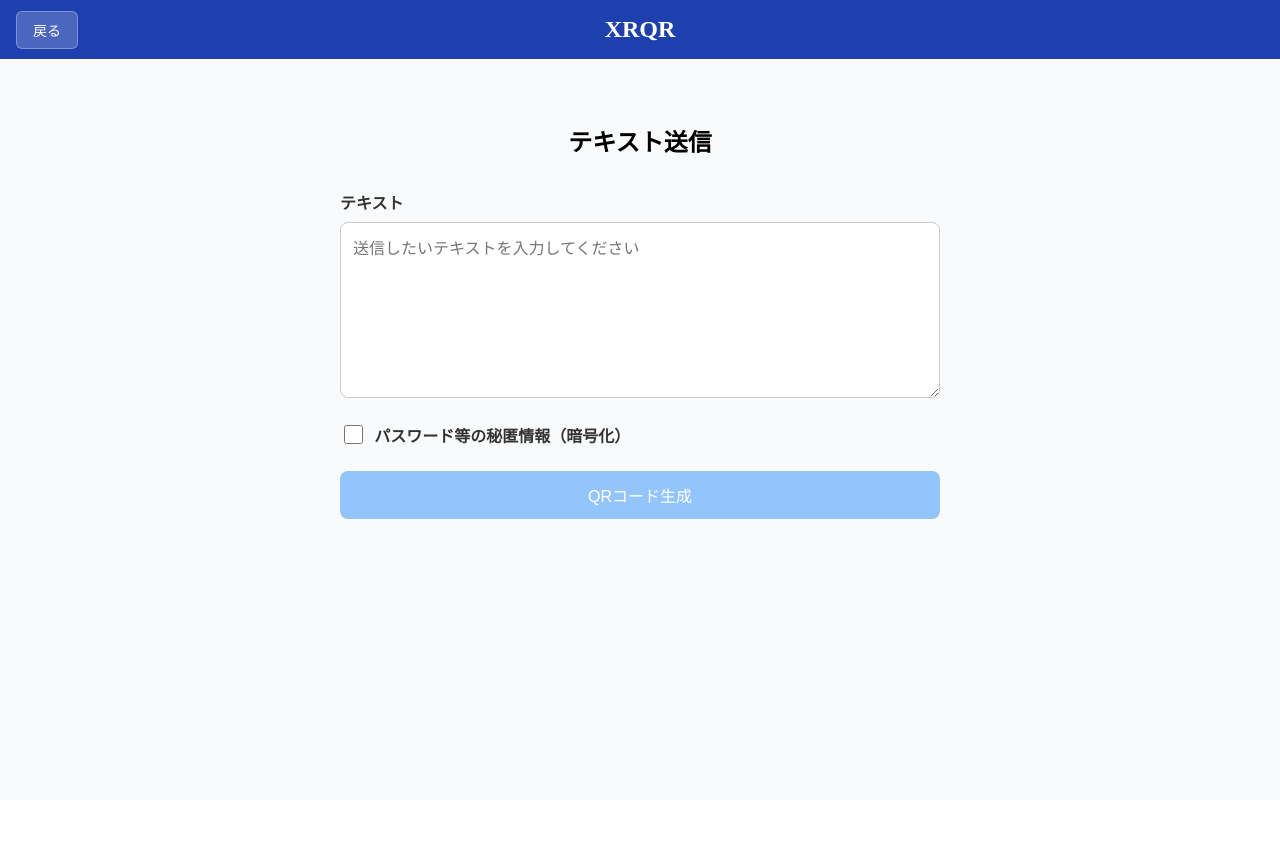
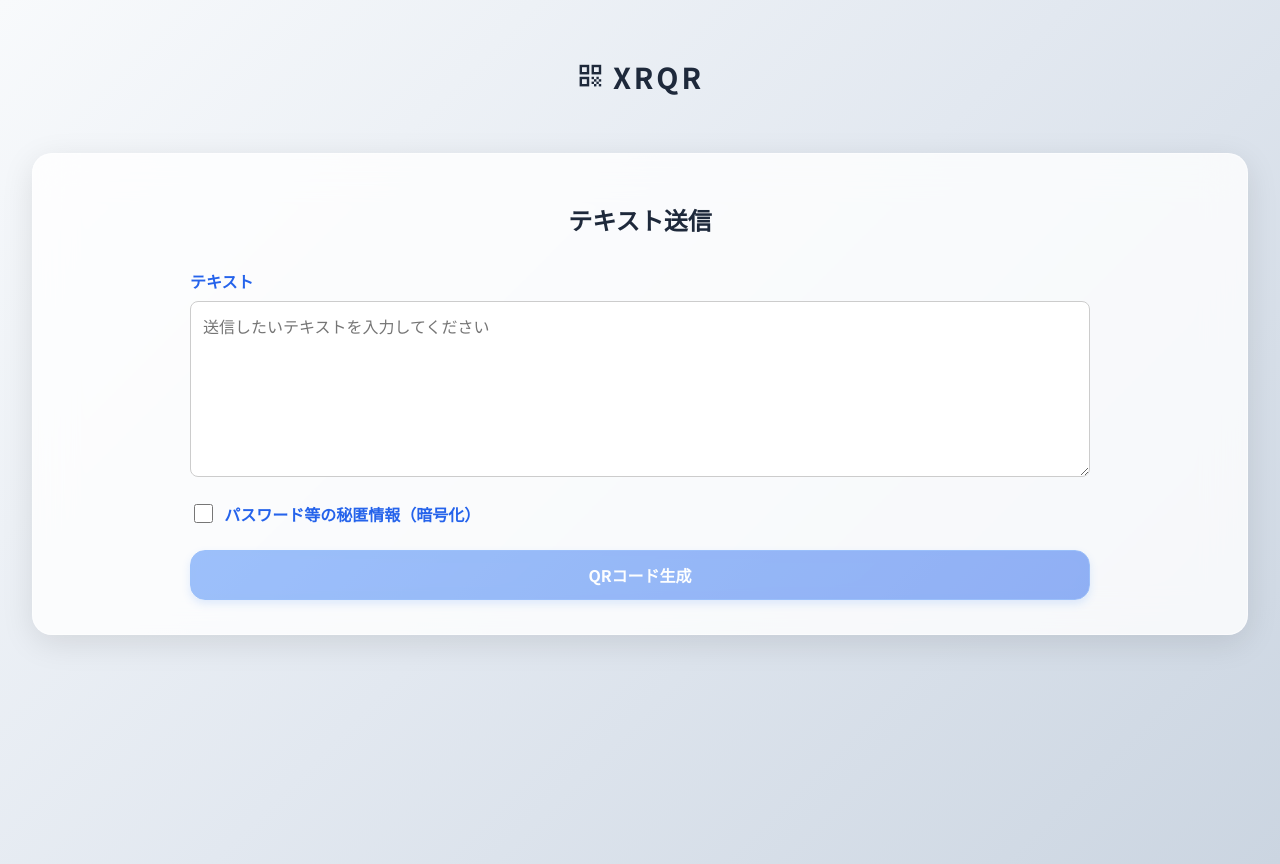
Before and after one commit to WebXR-JP/xrqr, a React (Vite) app: page / in a window 1280 px wide. Before the commit the page ends 800 px from the top, so only its background shows below. Built offline with nearby package versions, Linux system fonts and the light colour scheme.

Commit message:
fixup! Merge pull request #5 from WebXR-JP/fix/scan

```diff
--- a/index.html
+++ b/index.html
@@ -4,6 +4,10 @@
     <meta charset="UTF-8" />
     <link rel="icon" type="image/svg+xml" href="/favicon.png" />
     <meta name="viewport" content="width=device-width, initial-scale=1.0" />
+    <link rel="preconnect" href="https://fonts.googleapis.com">
+    <link rel="preconnect" href="https://fonts.gstatic.com" crossorigin>
+    <link href="https://fonts.googleapis.com/css2?family=Noto+Sans+JP:wght@300;400;500;700&display=swap" rel="stylesheet">
+    <link href="https://fonts.googleapis.com/icon?family=Material+Icons" rel="stylesheet">
     <title>XRQR | WebXR-JP</title>
   </head>
   <body>
--- a/src/App.module.css
+++ b/src/App.module.css
@@ -1,41 +1,63 @@
 .container {
   min-height: 100vh;
-  background-color: #f9fafb;
+  background: linear-gradient(135deg, #f8fafc 0%, #e2e8f0 50%, #cbd5e1 100%);
+  font-family: 'Noto Sans JP', sans-serif;
+  padding: 2rem;
+  color: #1e293b;
 }
 
 .header {
-  background-color: #1e40af;
-  color: white;
-  padding: 1rem;
+  color: #1e293b;
+  padding: 1.5rem 2rem;
   text-align: center;
   display: flex;
   justify-content: center;
   align-items: center;
   position: relative;
+  margin-bottom: 2rem;
 }
 
 .title {
-  font-size: 1.5rem;
-  font-weight: bold;
+  font-size: 1.8rem;
+  font-weight: 700;
   margin: 0;
+  letter-spacing: 0.1em;
+  color: #1e293b;
+  display: flex;
+  align-items: center;
+  justify-content: center;
 }
 
 .main {
-  padding: 1rem;
+  padding: 0;
+  background: rgba(255, 255, 255, 0.8);
+  border-radius: 20px;
+  backdrop-filter: blur(20px);
+  border: 1px solid rgba(255, 255, 255, 0.5);
+  box-shadow: 0 8px 32px rgba(0, 0, 0, 0.1);
+  min-height: 60vh;
 }
 
 .backButton {
   position: absolute;
-  left: 1rem;
-  background: rgba(255, 255, 255, 0.2);
-  color: white;
-  border: 1px solid rgba(255, 255, 255, 0.3);
-  padding: 0.5rem 1rem;
-  border-radius: 0.375rem;
+  left: 1.5rem;
+  background: rgba(255, 255, 255, 0.9);
+  color: #64748b;
+  border: 1px solid rgba(148, 163, 184, 0.3);
+  padding: 0.75rem 1.25rem;
+  border-radius: 15px;
   cursor: pointer;
   font-size: 0.875rem;
+  font-weight: 600;
+  font-family: inherit;
+  transition: all 0.3s ease-in-out;
+  backdrop-filter: blur(10px);
+  box-shadow: 0 4px 8px rgba(0, 0, 0, 0.1);
 }
 
 .backButton:hover {
-  background: rgba(255, 255, 255, 0.3);
+  background: rgba(255, 255, 255, 1);
+  border-color: rgba(255, 255, 255, 1);
+  transform: translateY(-2px);
+  box-shadow: 0 8px 20px rgba(0, 0, 0, 0.2);
 }
--- a/src/App.tsx
+++ b/src/App.tsx
@@ -23,12 +23,12 @@ export const App = () => {
   return (
     <div className={styles.container}>
       <header className={styles.header}>
-        <h1 className={styles.title}>XRQR</h1>
-        {deviceType && (
-          <button type="button" className={styles.backButton} onClick={() => setDeviceType(null)}>
-            戻る
-          </button>
-        )}
+        <h1 className={styles.title}>
+          <span className="material-icons" style={{ marginRight: '0.5rem', fontSize: '1.8rem' }}>
+            qr_code
+          </span>
+          XRQR
+        </h1>
       </header>
       <main className={styles.main}>{renderScreen()}</main>
     </div>
--- /dev/null
+++ b/src/components/Button/index.tsx
@@ -0,0 +1,29 @@
+import React from 'react';
+import styles from './styles.module.css';
+
+export interface ButtonProps extends React.ButtonHTMLAttributes<HTMLButtonElement> {
+  variant?: 'primary' | 'secondary' | 'ghost';
+  size?: 'small' | 'medium' | 'large';
+  children: React.ReactNode;
+}
+
+export const Button: React.FC<ButtonProps> = ({
+  variant = 'primary',
+  size = 'medium',
+  className,
+  children,
+  ...props
+}) => {
+  const buttonClass = [
+    styles.button,
+    styles[variant],
+    styles[size],
+    className
+  ].filter(Boolean).join(' ');
+
+  return (
+    <button className={buttonClass} {...props}>
+      {children}
+    </button>
+  );
+};
--- /dev/null
+++ b/src/components/Button/styles.module.css
@@ -0,0 +1,74 @@
+.button {
+  border: none;
+  border-radius: 15px;
+  cursor: pointer;
+  font-family: inherit;
+  font-weight: 600;
+  transition: all 0.3s ease-in-out;
+  backdrop-filter: blur(10px);
+  display: inline-flex;
+  align-items: center;
+  justify-content: center;
+  text-decoration: none;
+}
+
+.button:disabled {
+  cursor: not-allowed;
+  opacity: 0.5;
+}
+
+/* Variants */
+.primary {
+  background: linear-gradient(135deg, #3b82f6, #2563eb);
+  color: white;
+  border: 1px solid #3b82f6;
+  box-shadow: 0 4px 8px rgba(59, 130, 246, 0.3);
+}
+
+.primary:hover:not(:disabled) {
+  background: linear-gradient(135deg, #2563eb, #1d4ed8);
+  border-color: #2563eb;
+  transform: translateY(-2px);
+  box-shadow: 0 8px 20px rgba(59, 130, 246, 0.4);
+}
+
+.secondary {
+  background: rgba(255, 255, 255, 0.9);
+  color: #2563eb;
+  border: 1px solid rgba(59, 130, 246, 0.3);
+  box-shadow: 0 4px 8px rgba(0, 0, 0, 0.1);
+}
+
+.secondary:hover:not(:disabled) {
+  background: rgba(255, 255, 255, 1);
+  transform: translateY(-2px);
+  box-shadow: 0 8px 20px rgba(0, 0, 0, 0.2);
+}
+
+.ghost {
+  background: rgba(59, 130, 246, 0.1);
+  color: #2563eb;
+  border: 1px solid rgba(59, 130, 246, 0.2);
+}
+
+.ghost:hover:not(:disabled) {
+  background: rgba(59, 130, 246, 0.2);
+  border-color: rgba(59, 130, 246, 0.3);
+  transform: translateY(-1px);
+}
+
+/* Sizes */
+.small {
+  padding: 0.5rem 1rem;
+  font-size: 0.875rem;
+}
+
+.medium {
+  padding: 0.75rem 1.5rem;
+  font-size: 1rem;
+}
+
+.large {
+  padding: 1rem 2rem;
+  font-size: 1.125rem;
+}
--- a/src/screens/Home/components/DeviceDetectorView/index.tsx
+++ b/src/screens/Home/components/DeviceDetectorView/index.tsx
@@ -1,5 +1,6 @@
 import React, { useEffect, useState } from 'react'
 import { useXRDetection } from '~/hooks/useXRDetection'
+import { Button } from '~/components/Button'
 import styles from './styles.module.css'
 
 type DeviceType = 'sender' | 'receiver' | null
@@ -34,19 +35,19 @@ export const DeviceDetectorView: React.FC<DeviceDetectorViewProps> = ({ onDevice
         <div className={styles.info}>このデバイスは送信側として利用可能です</div>
       )}
       <div className={styles.manualSelect}>
-        <button
-          type="button"
-          className={styles.button}
+        <Button
+          variant="primary"
+          size="large"
           onClick={() => {
             setManualSelect(true)
             onDeviceTypeSelect('sender')
           }}
         >
           送信側として使用
-        </button>
-        <button
-          type="button"
-          className={styles.button}
+        </Button>
+        <Button
+          variant="primary"
+          size="large"
           onClick={() => {
             setManualSelect(true)
             onDeviceTypeSelect('receiver')
@@ -54,7 +55,7 @@ export const DeviceDetectorView: React.FC<DeviceDetectorViewProps> = ({ onDevice
           disabled={!isXRDevice}
         >
           受信側として使用
-        </button>
+        </Button>
       </div>
     </div>
   )
--- a/src/screens/Home/components/DeviceDetectorView/styles.module.css
+++ b/src/screens/Home/components/DeviceDetectorView/styles.module.css
@@ -11,7 +11,7 @@
 .loading {
   font-size: 1.2rem;
   margin-bottom: 1rem;
-  color: #666;
+  color: #2563eb;
 }
 
 .error {
@@ -32,23 +32,3 @@
   gap: 1rem;
   margin-top: 1rem;
 }
-
-.button {
-  padding: 0.75rem 1.5rem;
-  border: none;
-  border-radius: 0.5rem;
-  background-color: #2563eb;
-  color: white;
-  font-size: 1rem;
-  cursor: pointer;
-  transition: background-color 0.2s;
-}
-
-.button:hover {
-  background-color: #1d4ed8;
-}
-
-.button:disabled {
-  background-color: #93c5fd;
-  cursor: not-allowed;
-}
--- a/src/screens/Sender/index.tsx
+++ b/src/screens/Sender/index.tsx
@@ -1,6 +1,7 @@
 import QRCode from 'qrcode'
 import { useCallback, useState } from 'react'
 import { EncryptionService } from '~/services/EncryptionService'
+import { Button } from '~/components/Button'
 import styles from './styles.module.css'
 
 export const SenderScreen = () => {
@@ -60,6 +61,9 @@ export const SenderScreen = () => {
   return (
     <div className={styles.container}>
       <h1 className={styles.title}>テキスト送信</h1>
+
+      <div className={styles.contentWrapper}>
+        <div className={styles.formSection}>
           <div className={styles.form}>
             <div className={styles.inputGroup}>
               <label className={styles.label} htmlFor="content">
@@ -109,22 +113,27 @@ export const SenderScreen = () => {
               </div>
             )}
 
-        <button
-          className={styles.generateButton}
+            <Button
+              variant="primary"
+              size="medium"
               onClick={generateQRCode}
               disabled={!content.trim() || (isEncrypted && !validatePin(pin))}
             >
               QRコード生成
-        </button>
+            </Button>
           </div>
 
           {error && <div className={styles.error}>{error}</div>}
+        </div>
 
         {qrCodeUrl && (
+          <div className={styles.qrSection}>
             <div className={styles.qrContainer}>
               <img src={qrCodeUrl} alt="生成されたQRコード" />
             </div>
+          </div>
         )}
+      </div>
     </div>
   )
 }
--- a/src/screens/Sender/styles.module.css
+++ b/src/screens/Sender/styles.module.css
@@ -1,5 +1,5 @@
 .container {
-  max-width: 600px;
+  max-width: 900px;
   margin: 0 auto;
   padding: 2rem 1rem;
 }
@@ -25,7 +25,7 @@
 
 .label {
   font-weight: bold;
-  color: #333;
+  color: #2563eb;
 }
 
 .textArea {
@@ -56,32 +56,51 @@
   height: 1.2rem;
 }
 
-.generateButton {
-  padding: 0.75rem;
-  background-color: #2563eb;
-  color: white;
-  border: none;
-  border-radius: 0.5rem;
-  font-size: 1rem;
-  cursor: pointer;
-  transition: background-color 0.2s;
-}
-
-.generateButton:hover {
-  background-color: #1d4ed8;
-}
-
-.generateButton:disabled {
-  background-color: #93c5fd;
-  cursor: not-allowed;
-}
 
 .qrContainer {
-  margin-top: 2rem;
   display: flex;
   flex-direction: column;
   align-items: center;
   gap: 1rem;
+  width: 100%;
+}
+
+.qrContainer img {
+  width: 100%;
+  height: auto;
+  max-width: 100%;
+}
+
+.contentWrapper {
+  display: flex;
+  gap: 2rem;
+  align-items: flex-start;
+}
+
+.formSection {
+  flex: 1;
+  min-width: 0;
+}
+
+.qrSection {
+  flex: 1;
+  display: flex;
+  flex-direction: column;
+  align-items: center;
+  justify-content: flex-start;
+  gap: 1rem;
+  min-width: 0;
+}
+
+@media (max-width: 768px) {
+  .contentWrapper {
+    flex-direction: column;
+    gap: 2rem;
+  }
+
+  .container {
+    max-width: 600px;
+  }
 }
 
 .error {
```
Also changed, not shown: src/screens/Receiver/index.tsx (+20 -13 lines), src/screens/Receiver/styles.module.css (+23 -62 lines). Lines whose indentation alone changed are shown as unchanged.
